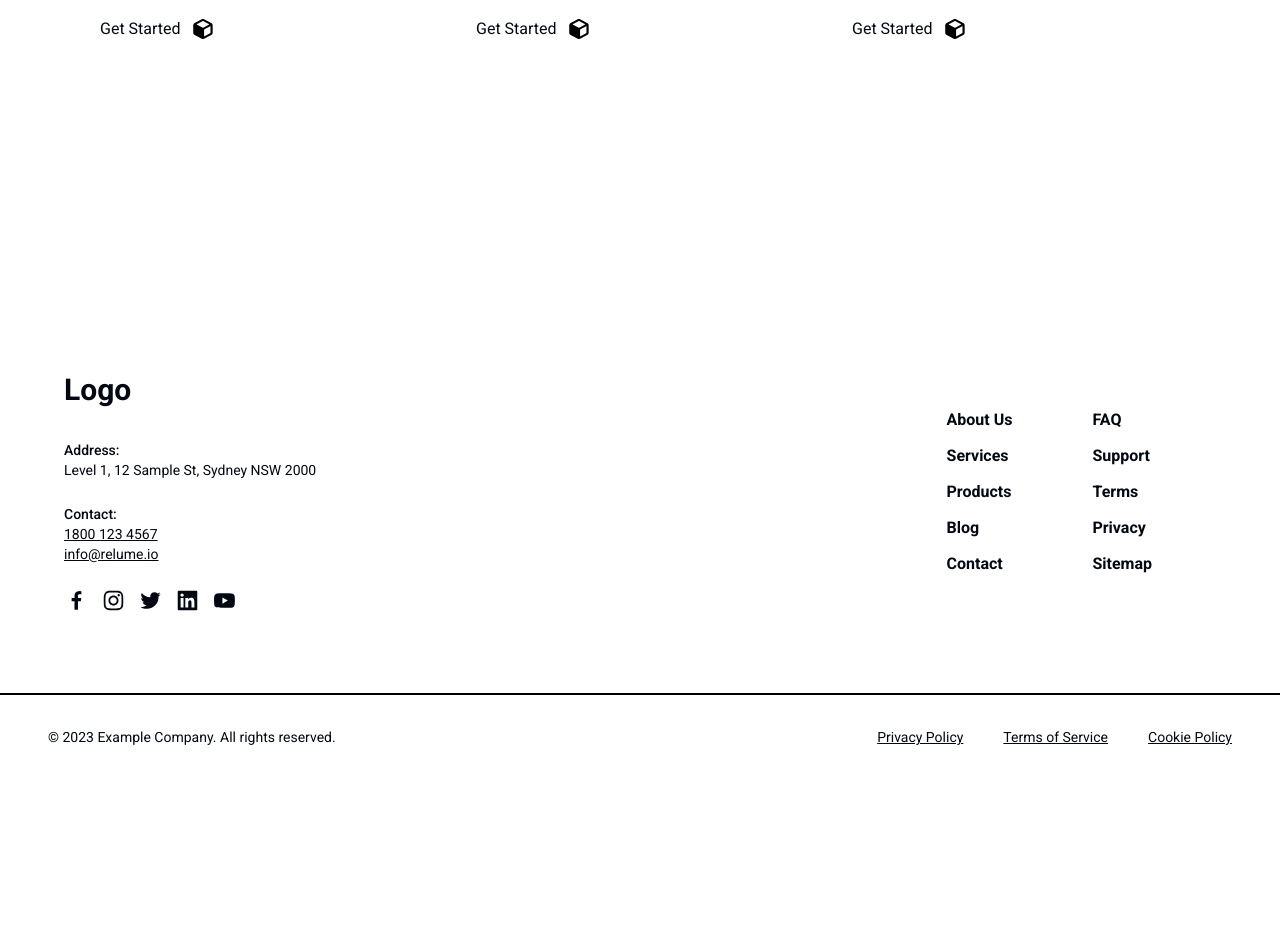
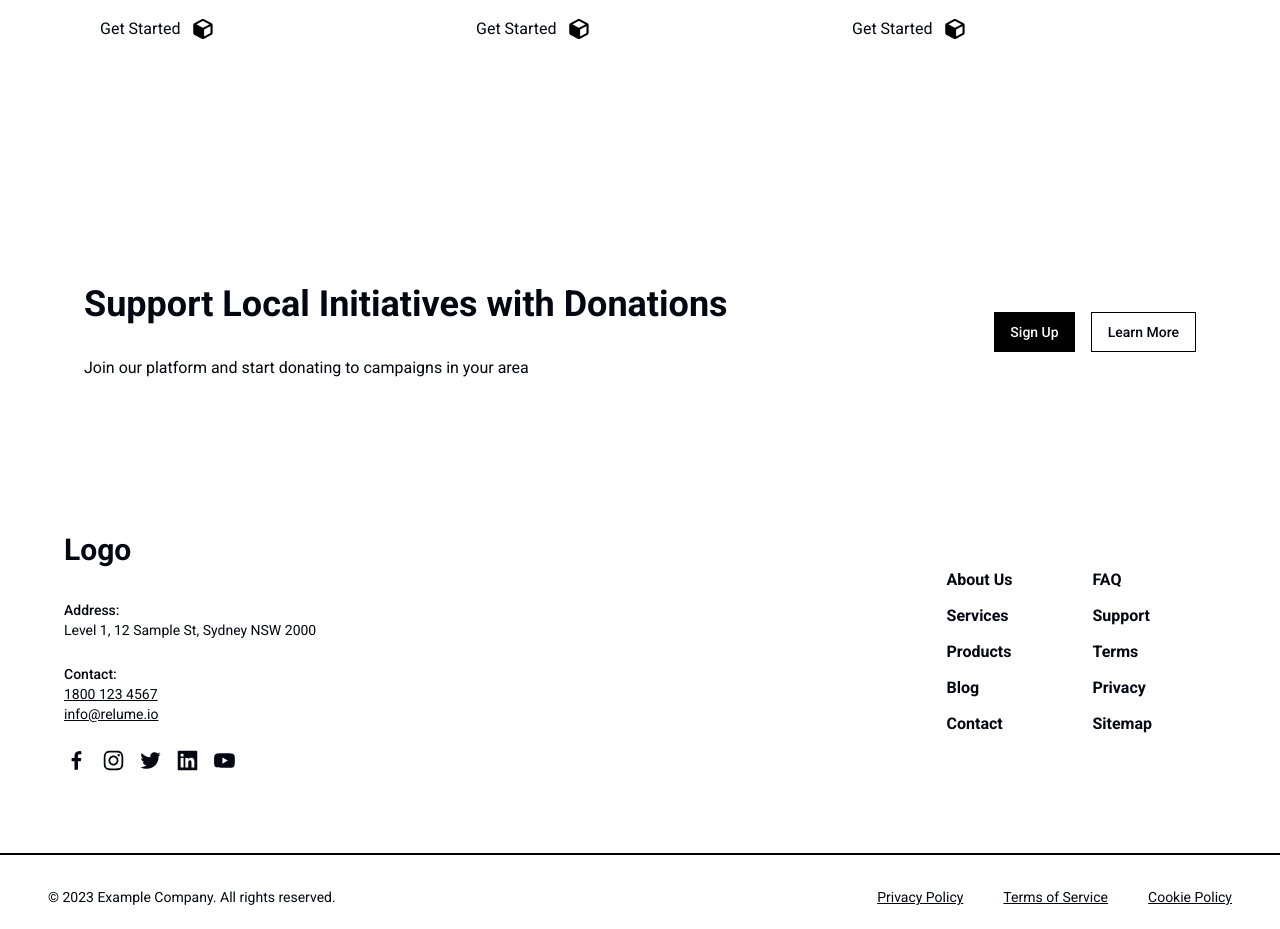
Before and after one commit to pandupan/D-App, a Next.js app: page / in a window 1280 px wide. Shown: the part 2100-3029 px from the top of the page. Before the commit the page ends 2959 px from the top, so only its background shows below. Built offline with nearby package versions, Linux system fonts and the light colour scheme.

Commit message:
[ADD] - Support Local Page

```diff
--- a/app/page.tsx
+++ b/app/page.tsx
@@ -1,6 +1,7 @@
 import HeroSection from '@/components/pages/Home/HeroSection'
 import ImagePlaceholder from '@/components/pages/Home/ImagePlaceholder'
 import JoinDonateReceive from '@/components/pages/Home/JoinDonateReceive'
+import SupportLocal from '@/components/pages/Home/SupportLocal'
 
 export default function Home() {
   return (
@@ -8,6 +9,7 @@ export default function Home() {
       <HeroSection/>
       <ImagePlaceholder/>
       <JoinDonateReceive/>
+      <SupportLocal/>
     </>
   )
 }
--- /dev/null
+++ b/components/pages/Home/SupportLocal.tsx
@@ -0,0 +1,21 @@
+import ButtonOutline from "@/components/core/buttons/ButtonOutline"
+import ButtonPrimary from "@/components/core/buttons/ButtonPrimary"
+
+
+const SupportLocal = () => {
+  return (
+    <div className="w-full flex items-center justify-between px-[84px] min-h-[50vh] lg:-mt-60">
+      <div className="space-y-8">
+        <h1 className="text-4xl font-bold tracking-normal">Support Local Initiatives with Donations</h1>
+        <p>Join our platform and start donating to campaigns in your area</p>
+      </div>
+      <div className="flex gap-4 justify-center items-center">
+        <ButtonPrimary title="Sign Up"/>
+        <ButtonOutline title="Learn More"/>
+
+      </div>
+    </div>
+  )
+}
+
+export default SupportLocal
```
